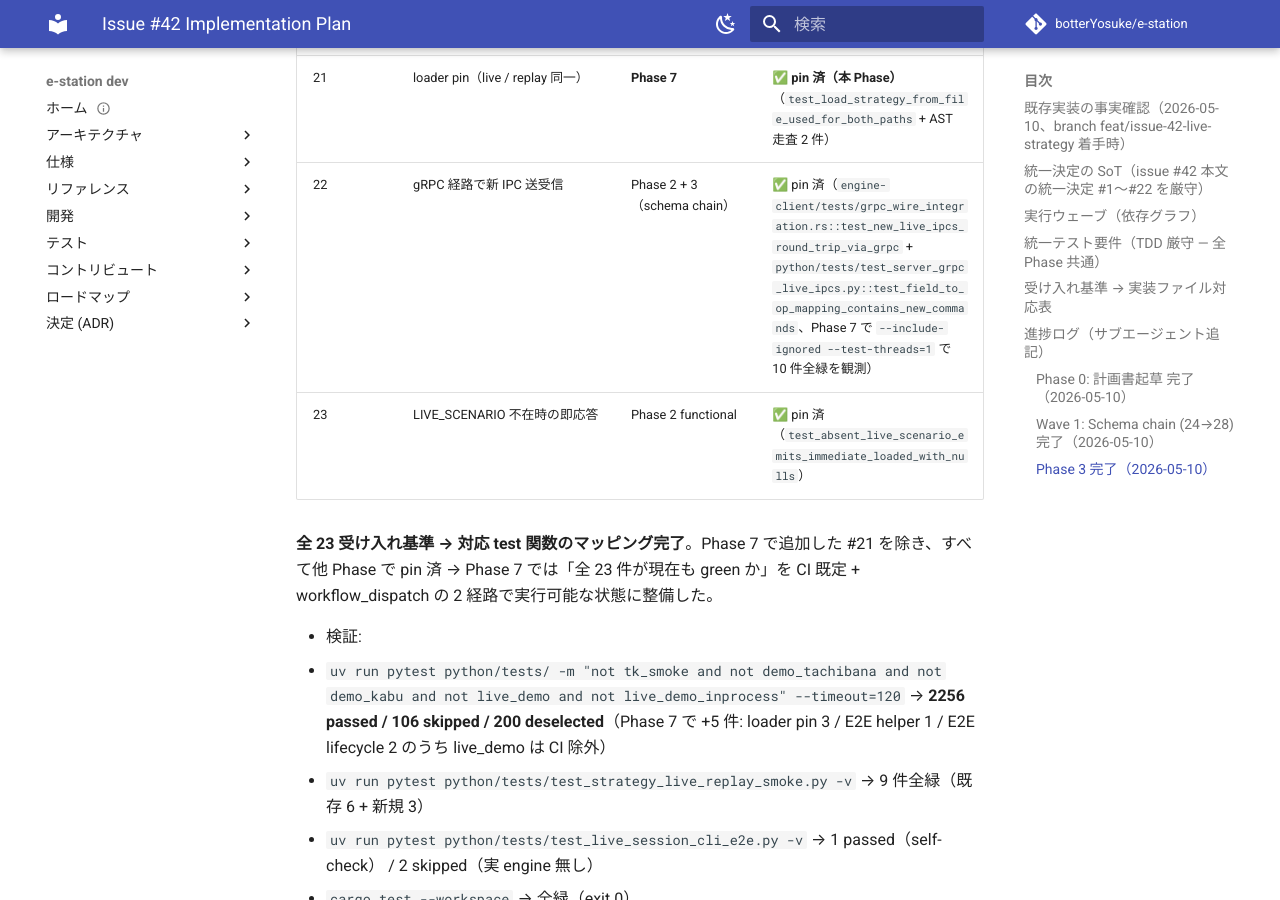
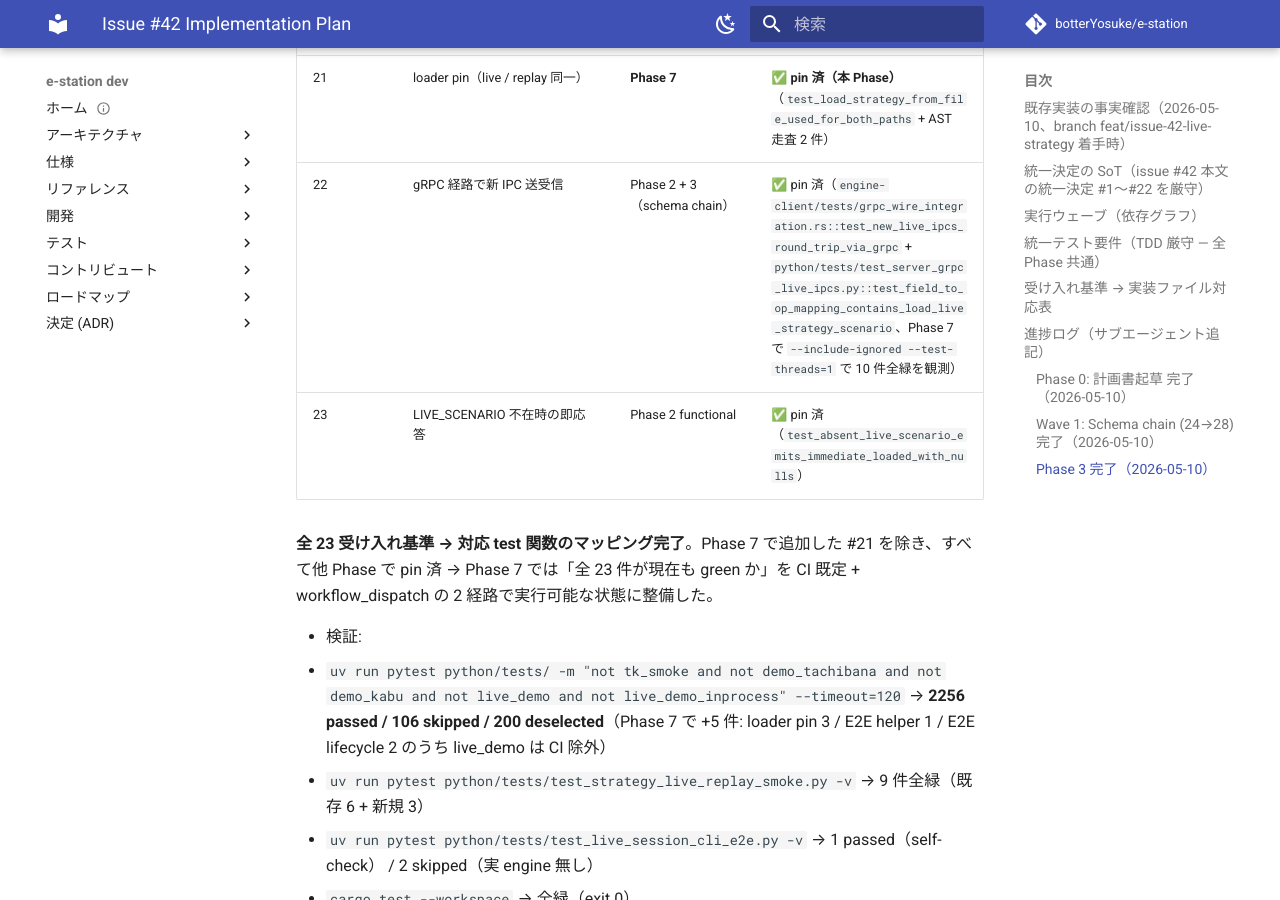
Before and after one commit to botterYosuke/e-station, an MkDocs documentation site: the page built from docs/issues/42-live-strategy/implementation-plan.md, in a window 1280 px wide and 900 px high, scrolled down 35084 px. Built offline with MkDocs 1.6.1 and Material for MkDocs 9.7.7, drawn with Linux system fonts in a browser that asks for light colours; comment, search, counter and statistics services are not loaded; some of the changed text lies outside the part shown.

Commit message:
docs(issue-42): R4 Group 8 — R3-GP-1〜5 docs fixes (HIGH 1 + MEDIUM 4)
R3 sanity sweep で発見された docs 不整合を一括修正:

- R3-GP-3 [HIGH]: 受け入れ基準 #22 (test_field_to_op_mapping_contains_new_commands)
  を実存テスト名 (test_field_to_op_mapping_contains_load_live_strategy_scenario)
  に置換。implementation-plan の対応 3 箇所 + issue 本文 line 481 を同期。
- R3-GP-1 [MEDIUM]: issue 本文 #12 行の supports_live_strategy cap
  「tachibana=true / kabu_station=false」を「kabu_station=true（Phase 4 で
  flip 完了）」に修正。Phase 4 で flip 済の状態と整合。
- R3-GP-2 [MEDIUM]: Phase 3 prose で受け入れ基準 #14 関数列挙が 2 件
  (warm_up_exception_*) しか書かれていなかったため、warm_up_returns_false_*
  の 2 件を追記して 4 件化（受け入れ基準対応表と一致）。
- R3-GP-4 [MEDIUM]: 実存しない grpc_wire_integration.rs::
  test_live_strategy_*_unknown_variant_tolerated への参照を、実存する
  scenario_roundtrip.rs::live_strategy_*_unknown_field_tolerated に置換。
- R3-GP-5 [MEDIUM]: 受け入れ基準 #3 で参照されている
  tools/lint/check_examples_readme.py::test_live_section_present は
  実体としては python/tests/test_lint_check_examples_readme.py に置かれて
  いるため、参照を実存パスに置換。

実装コードへの影響はゼロ（テスト関数名やパスの記述ズレを実体側に合わせる
ためのドキュメント整合作業のみ）。

Co-Authored-By: Claude Opus 4.7 (1M context) <noreply@anthropic.com>

```diff
--- a/docs/issues/42-live-strategy/implementation-plan.md
+++ b/docs/issues/42-live-strategy/implementation-plan.md
@@ -383,7 +383,7 @@ R1 自己レビューで MEDIUM 4 件、R2 サニティで MEDIUM 1 件 (silent
   - **`LIVE_SCENARIO` フィールド型違反の `Error` メッセージ**: `ScenarioValidationError` の `__str__` が `LIVE_SCENARIO['max_qty'] must be int, got str` のような Python レベルメッセージを返す。GUI banner にそのまま表示すると技術的すぎるが、本 Phase では Rust 側 `handlers/replay.rs` で「手入力で続行」warn toast を出して終わるため UX 上は許容範囲。将来 i18n 経路で人間向け文言に置換する場合、Rust 側の toast 文言を切替える方が Python 側の Error.message を変えるより安全
   - **wire の null 表現**: pydantic `model_dump(exclude_none=False)` で全フィールドが dict に出る → `server_grpc.py` の `ParseDict` で proto optional フィールドに正しくマップされる（proto 側は `optional` 修飾子付き）。Rust 側 `LiveStrategyScenarioLoaded { instrument_id: Option<String>, ... }` は `serde(default, skip_serializing_if = "Option::is_none")` で受信側の None deserialize は安全。`exclude_none=True` にすると proto field が落ちて wire 上で区別できなくなるので注意
   - **handler test の `_outbox.append` 観測手法**: `_make_server()` で `BinanceWorker` 等を mock した最小 `DataEngineServer` を生成し、`asyncio.run(server._handle_load_live_strategy_scenario(msg))` を直接呼ぶ。`_outbox` は `_Broadcaster` で iter 可能なので `list(server._outbox)` で観測する。同パターンは既存 `test_scenario_load.py::test_load_failed_log_format` と同じ
-  - **`_FIELD_TO_OP` mapping pin の重要性**: Wave 1 で wire 配線済の `load_live_strategy_scenario` が `_FIELD_TO_OP` から削除されると、Rust が proto Command を送信しても `_handle` まで到達しない silent failure になる。`test_field_to_op_mapping_contains_new_commands` で mapping を pin することで、リファクタ時の意図しない削除を即座に検知できる
+  - **`_FIELD_TO_OP` mapping pin の重要性**: Wave 1 で wire 配線済の `load_live_strategy_scenario` が `_FIELD_TO_OP` から削除されると、Rust が proto Command を送信しても `_handle` まで到達しない silent failure になる。`test_field_to_op_mapping_contains_load_live_strategy_scenario` で mapping を pin することで、リファクタ時の意図しない削除を即座に検知できる
 
 ### Phase 5 完了（2026-05-10）
 - 担当: phase5-agent
@@ -480,7 +480,7 @@ R1 自己レビューで MEDIUM 4 件、R2 サニティで MEDIUM 1 件 (silent
 | 19 | LoadLiveStrategyScenario fallback（5s timeout / strategy_parse_failed） | Phase 2 + 3 | ✅ pin 済（`test_load_live_strategy_scenario_timeout_falls_back_to_manual_input` + `test_strategy_parse_failed_releases_form` + Python 側 `test_strategy_parse_failed_emits_error_with_code`） |
 | 20 | --second-password-stdin 4 経路 | Phase 1 | ✅ pin 済（`test_second_password_stdin_handles_heredoc_pipe_empty_and_noninteractive`） |
 | 21 | loader pin（live / replay 同一） | **Phase 7** | ✅ **pin 済（本 Phase）**（`test_load_strategy_from_file_used_for_both_paths` + AST 走査 2 件） |
-| 22 | gRPC 経路で新 IPC 送受信 | Phase 2 + 3（schema chain） | ✅ pin 済（`engine-client/tests/grpc_wire_integration.rs::test_new_live_ipcs_round_trip_via_grpc` + `python/tests/test_server_grpc_live_ipcs.py::test_field_to_op_mapping_contains_new_commands`、Phase 7 で `--include-ignored --test-threads=1` で 10 件全緑を観測） |
+| 22 | gRPC 経路で新 IPC 送受信 | Phase 2 + 3（schema chain） | ✅ pin 済（`engine-client/tests/grpc_wire_integration.rs::test_new_live_ipcs_round_trip_via_grpc` + `python/tests/test_server_grpc_live_ipcs.py::test_field_to_op_mapping_contains_load_live_strategy_scenario`、Phase 7 で `--include-ignored --test-threads=1` で 10 件全緑を観測） |
 | 23 | LIVE_SCENARIO 不在時の即応答 | Phase 2 functional | ✅ pin 済（`test_absent_live_scenario_emits_immediate_loaded_with_nulls`） |
 
 **全 23 受け入れ基準 → 対応 test 関数のマッピング完了**。Phase 7 で追加した #21 を除き、すべて他 Phase で pin 済 → Phase 7 では「全 23 件が現在も green か」を CI 既定 + workflow_dispatch の 2 経路で実行可能な状態に整備した。
```
Also changed, not shown: other parts of docs/issues/42-live-strategy/implementation-plan.md (+2 -2 lines).
